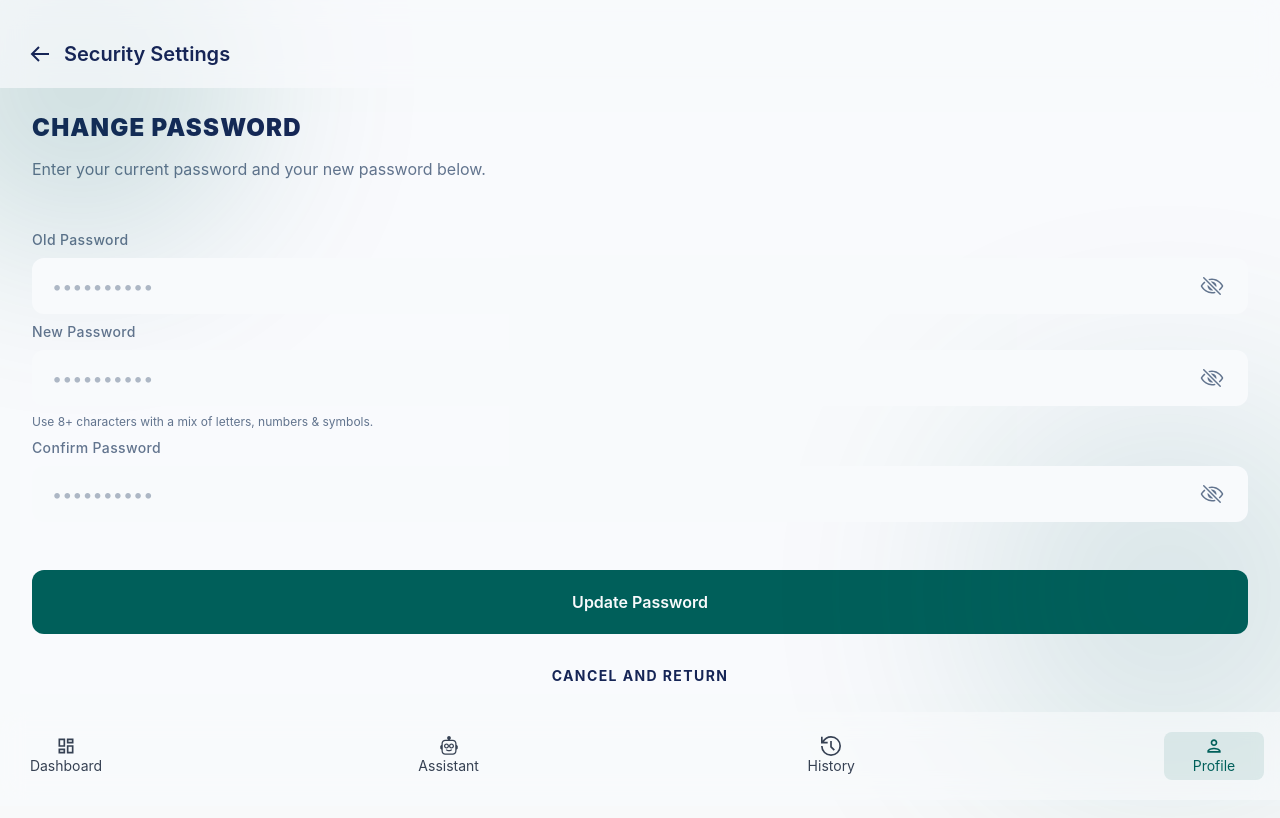
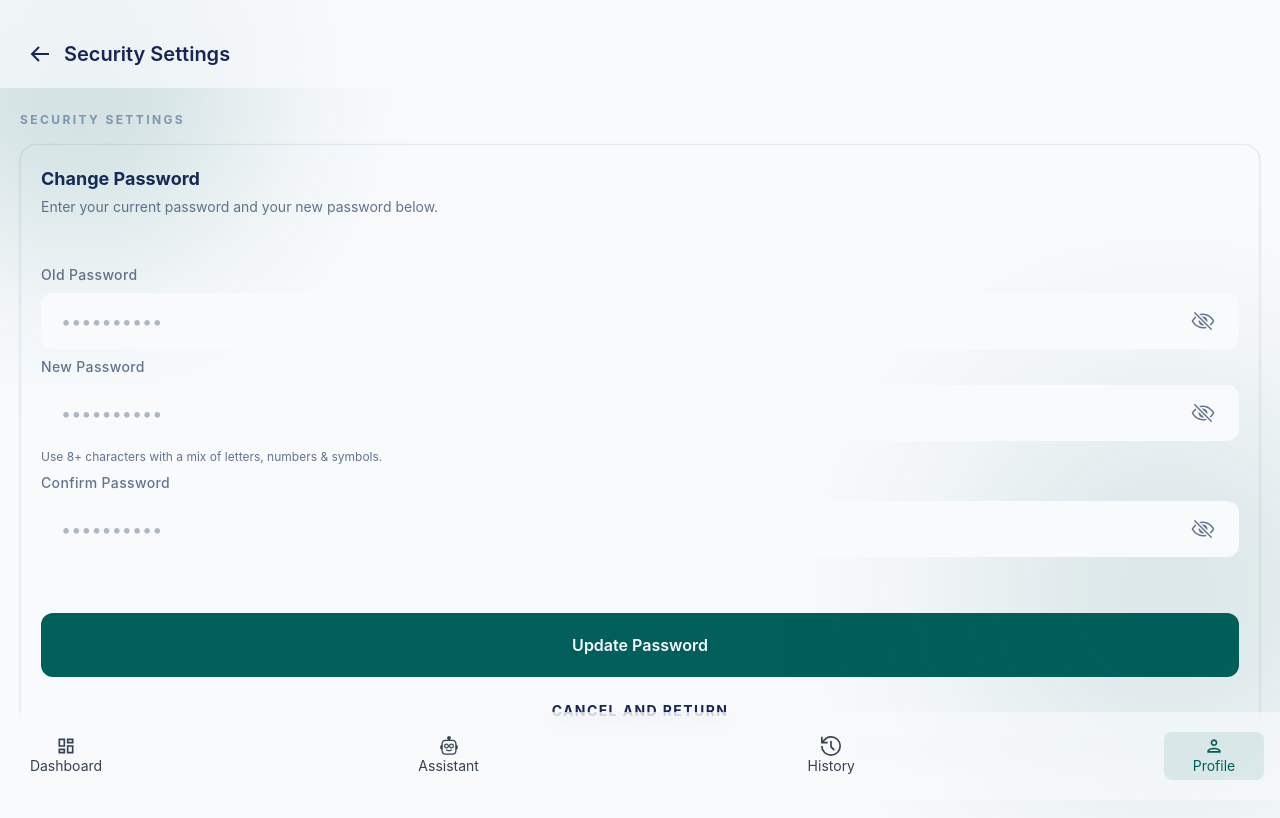
Before and after one commit to ak7prisma/cash-flow-intelligence, a React (Vite) app: page /profile/securityset in a window 1280 px wide. Shown: the top 818 px of the page. Built offline with nearby package versions, Linux system fonts and the light colour scheme.

Commit message:
refactor: security set

```diff
--- a/src/component/auth/FormContainer.tsx
+++ b/src/component/auth/FormContainer.tsx
@@ -4,7 +4,7 @@ interface FormContainerProps {
 
 export const FormContainer = ({ children } : FormContainerProps) => {
   return (
-    <form className="flex flex-col justify-center gap-10 px-3 w-full bg-slate-50/20 dark:bg-slate-950/20">
+    <form className="flex flex-col justify-center gap-10 w-full">
       {children}
     </form>
   );
--- a/src/pages/profile/SecuritySet.tsx
+++ b/src/pages/profile/SecuritySet.tsx
@@ -1,19 +1,24 @@
-import FormHeader from '../../component/ui/FormHeader';
-import { FormContainer } from '../../component/auth/FormContainer';
+import SettingCard from '../../component/ui/SettingCard';
 import Input from '../../component/ui/Input';
 import Button from '../../component/ui/Button';
+import { FormContainer } from '../../component/auth/FormContainer';
 
 export default function SecuritySettingContent () {
   return (
-    <FormContainer>
-
-      <FormHeader
-        title="CHANGE PASSWORD"
-        subtitle="Enter your current password and your new password below."
-      />
+    <div className="w-full">
+      <SettingCard title="SECURITY SETTINGS">
+        <FormContainer >
+          <div>
+            <h4 className="text-lg font-bold text-blue-950 dark:text-white mb-1">
+              Change Password
+            </h4>
+            <p className="text-sm text-slate-500 dark:text-slate-400">
+              Enter your current password and your new password below.
+            </p>
+          </div>
 
           {/* Form Inputs */}
-      <div>
+          <div className="space-y-4">
             <Input
               label="Old Password"
               type="password"
@@ -35,7 +40,7 @@ export default function SecuritySettingContent () {
           </div>
 
           {/* Form Actions */}
-      <div className="space-y-6">
+          <div className="space-y-4 mt-2">
             <Button
               text="Update Password"
               variant="primary"
@@ -47,7 +52,8 @@ export default function SecuritySettingContent () {
               to='/profile'
             />
           </div>
-
         </FormContainer>
+      </SettingCard>
+    </div>
   );
 };
```
Lines whose indentation alone changed are shown as unchanged.
